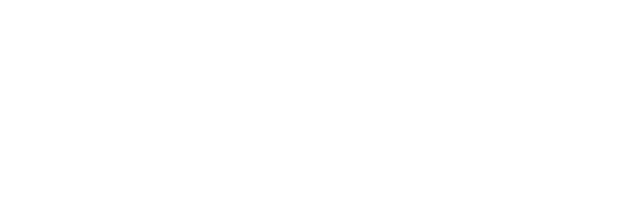
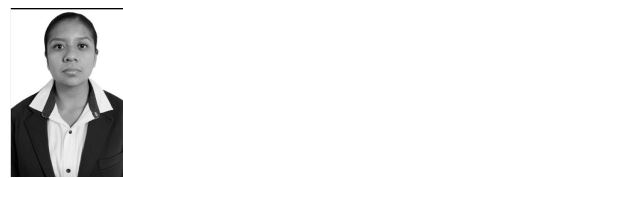
Before and after one commit to marieBC/curriculum_Mariela, a plain HTML site: page index.html in a window 1280 px wide. Shown: the whole page, without its empty margins (0-640 px from the left). Drawn offline with Linux system fonts and the light colour scheme.

Commit message:
se inserto la  imagen de nuestra persona a index.html

```diff
--- a/index.html
+++ b/index.html
@@ -10,6 +10,10 @@
     <div class="principal">
 
       <div class="header">
+          <div>
+              <img src="img/perfil.JPG">
+
+          </div>
 
       </div>
 
```
